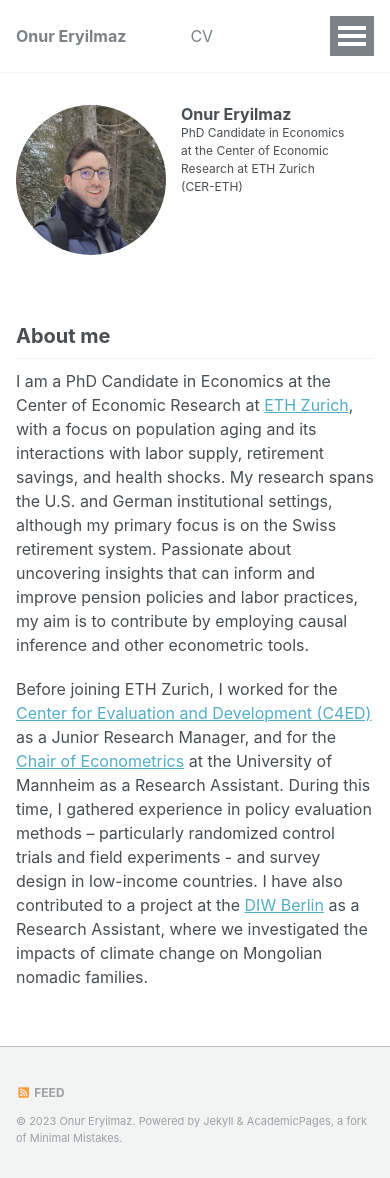
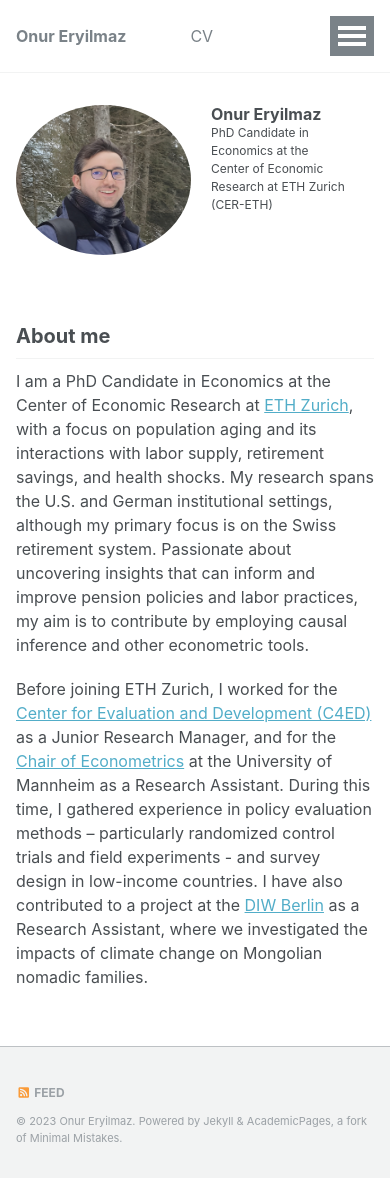
Before and after one commit to oeryilmaz/oeryilmaz.github.io, a Jekyll site: the page built from _pages/about.md, in a window 390 px wide. Built offline with Jekyll 4.4.1, drawn with Linux system fonts in a browser that asks for light colours.

Commit message:
Update _custom.scss

```diff
--- a/_sass/_custom.scss
+++ b/_sass/_custom.scss
@@ -6,14 +6,14 @@ li ol li {
 
 @media only screen and (max-width: 600px) {
   .author__avatar {
-    width: 150px; /* or whatever size you prefer */
+    width: 180px; /* or whatever size you prefer */
     height: 150px; /* make sure this matches the width */
   }
 }
 
 @media only screen and (max-width: 600px) {
   .author__bio {
-    font-size: 40px; // increase this to increase size
+    font-size: 400px; // increase this to increase size
   }
 }
 
```
